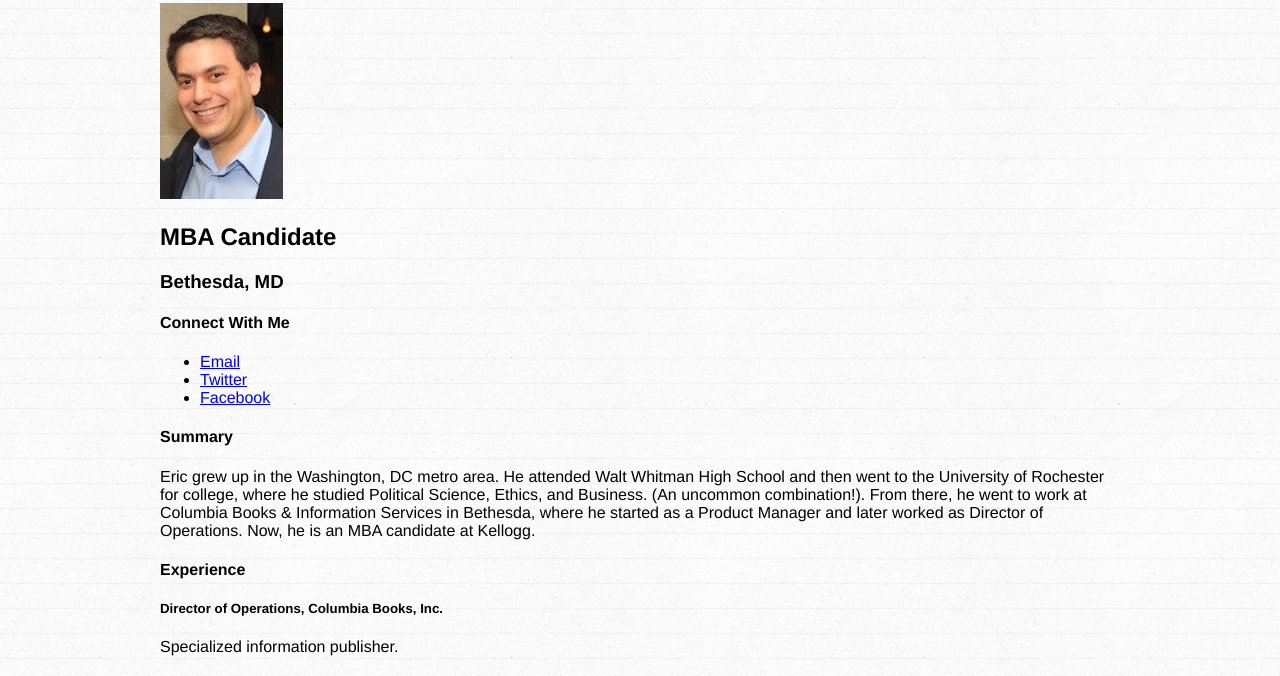
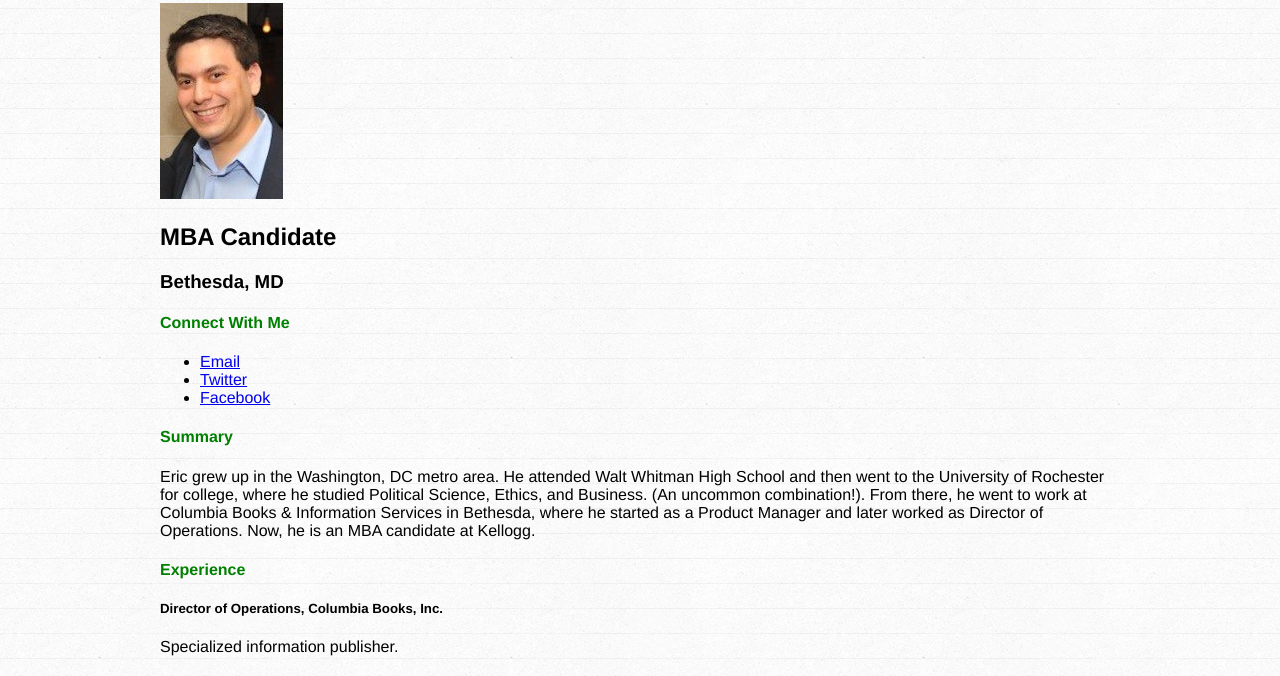
Before and after one commit to ericw33/ericw33.github.io, a plain HTML site: page index.html in a window 1280 px wide. Shown: the part 77-753 px from the top of the page. Drawn offline with nearby package versions, Linux system fonts and the light colour scheme.

Commit message:
Updated colors to green

```diff
--- a/style.css
+++ b/style.css
@@ -10,3 +10,4 @@ body {
 }
 h1 {color: red;
 }
+h4 {color: green;}
```
